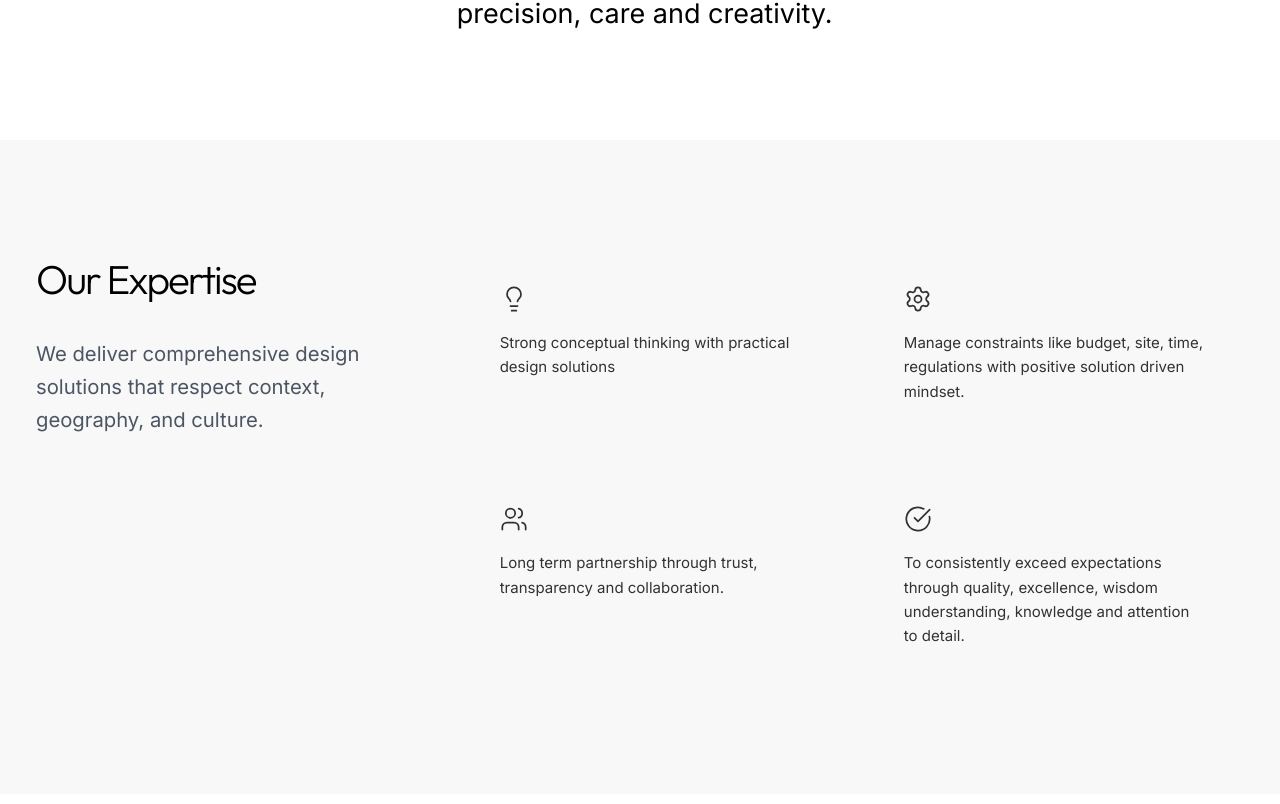
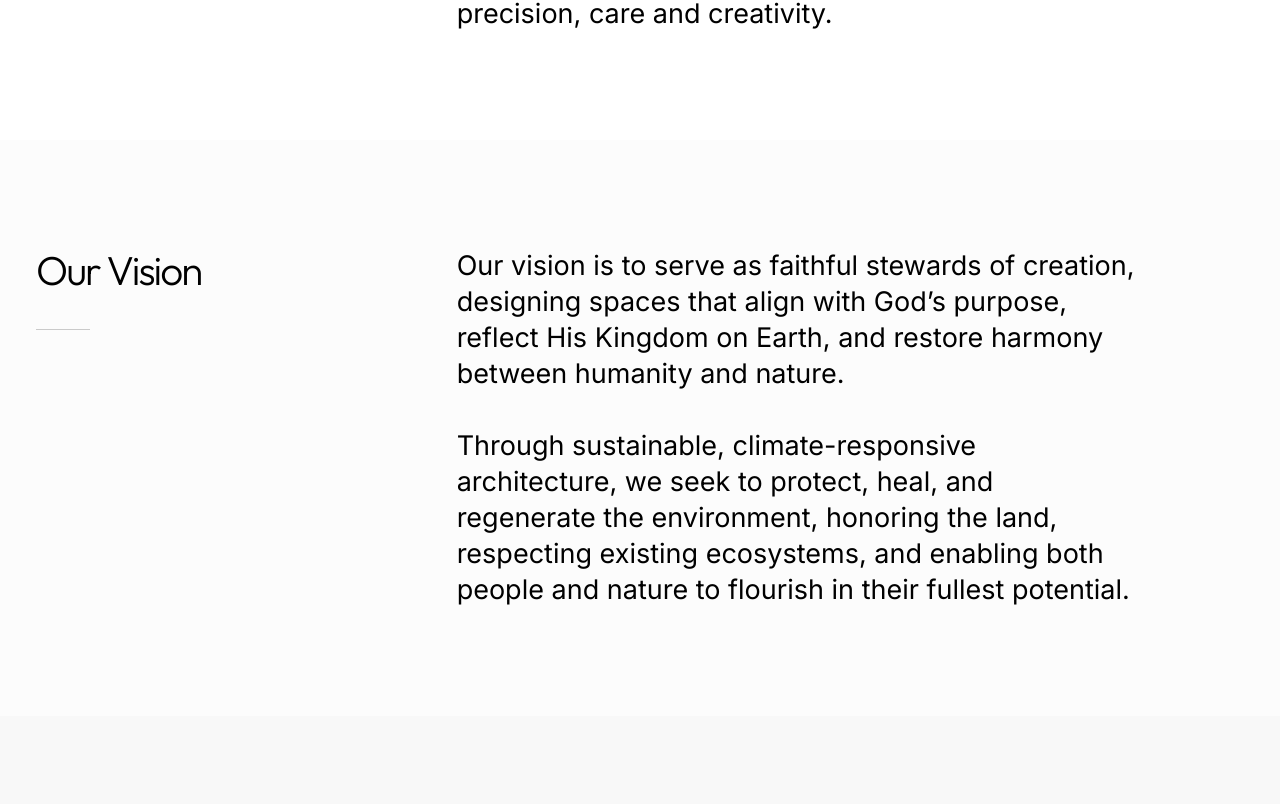
Before and after one commit to zionicarc/Zionicarc-Website, a React (Vite) app: page / in a window 1280 px wide. Shown: the part 1196-2000 px from the top of the page. Built offline with nearby package versions, Linux system fonts and the light colour scheme; no server answers; the database is empty.

Commit message:
Integrated Our Vision section, updated brand styling, and secured config with environment variables

```diff
--- a/src/App.jsx
+++ b/src/App.jsx
@@ -4,6 +4,7 @@ import { SiteProvider, useSite } from "./context/SiteContext";
 import Navbar from "./components/Navbar";
 import Hero from "./components/Hero";
 import About from "./components/About";
+import Vision from "./components/Vision";
 import Expertise from "./components/OurExpertise";
 import Footer from "./components/Footer";
 
@@ -46,6 +47,7 @@ const MainSite = () => {
       <main>
         <Hero />
         {settings.showAbout && <About />}
+        {settings.showVision && <Vision />}
         {settings.showExpertise && <Expertise />}
         {settings.showApproach && (
           <Suspense fallback={<SectionLoader />}>
--- a/src/components/AdminDashboard.jsx
+++ b/src/components/AdminDashboard.jsx
@@ -177,6 +177,7 @@ export default function AdminDashboard() {
         { id: 'general', label: 'General', icon: Home },
         { id: 'hero', label: 'Hero', icon: Layout },
         { id: 'about', label: 'About', icon: Info },
+        { id: 'vision', label: 'Vision', icon: Eye },
         { id: 'expertise', label: 'Expertise', icon: Briefcase },
         { id: 'approach', label: 'Approach', icon: Zap },
         { id: 'services', label: 'Services', icon: Heart },
@@ -252,6 +253,7 @@ export default function AdminDashboard() {
                                     <div className="space-y-4">
                                         {[
                                             { id: 'showAbout', label: 'About Us Section' },
+                                            { id: 'showVision', label: 'Our Vision Section' },
                                             { id: 'showExpertise', label: 'Our Expertise Section' },
                                             { id: 'showApproach', label: 'Our Approach Section' },
                                             { id: 'showServices', label: 'Our Services Section' },
@@ -338,6 +340,34 @@ export default function AdminDashboard() {
                                                 className="w-full bg-white border border-black/5 rounded-xl px-4 py-4 text-black focus:outline-none focus:border-black/10 transition-all resize-none leading-relaxed font-outfit"
                                                 value={localSettings.about.description}
                                                 onChange={(e) => updateField('about', 'description', e.target.value)}
+                                            />
+                                        </div>
+                                    </div>
+                                </div>
+                            )}
+
+                            {activeTab === 'vision' && (
+                                <div className="space-y-8">
+                                    <header>
+                                        <h3 className="text-2xl font-bold uppercase tracking-tight mb-2">Vision Section</h3>
+                                        <p className="text-gray-500 text-sm">Define your studio's long-term aspirations.</p>
+                                    </header>
+                                    <div className="space-y-6">
+                                        <div className="space-y-2">
+                                            <label className="text-[10px] font-bold uppercase tracking-widest text-gray-400">Section Title</label>
+                                            <input
+                                                className="w-full bg-white border border-black/5 rounded-xl px-4 py-4 text-black focus:outline-none focus:border-black/10 transition-all font-outfit"
+                                                value={localSettings.vision.title}
+                                                onChange={(e) => updateField('vision', 'title', e.target.value)}
+                                            />
+                                        </div>
+                                        <div className="space-y-2">
+                                            <label className="text-[10px] font-bold uppercase tracking-widest text-gray-400">Vision Statement</label>
+                                            <textarea
+                                                rows={6}
+                                                className="w-full bg-white border border-black/5 rounded-xl px-4 py-4 text-black focus:outline-none focus:border-black/10 transition-all resize-none leading-relaxed font-outfit"
+                                                value={localSettings.vision.description}
+                                                onChange={(e) => updateField('vision', 'description', e.target.value)}
                                             />
                                         </div>
                                     </div>
--- a/src/components/Footer.jsx
+++ b/src/components/Footer.jsx
@@ -26,7 +26,7 @@ export default function Footer({ onOpenTerms, onOpenPrivacy }) {
           {/* Brand Identity */}
           <div className="space-y-6">
             <a href="#" className="font-montserrat text-xl tracking-[0.3em] font-normal uppercase">
-              {settings.footer.brandName.split(' ')[0]} <span className="font-bold">{settings.footer.brandName.split(' ').slice(1).join(' ')}</span>
+              <span className="text-[#808000]">{settings.footer.brandName.split(' ')[0]}</span> <span className="font-bold">{settings.footer.brandName.split(' ').slice(1).join(' ')}</span>
             </a>
             <p className="text-gray-500 text-sm leading-relaxed max-w-xs font-normal">
               {settings.footer.tagline}
--- a/src/components/Navbar.jsx
+++ b/src/components/Navbar.jsx
@@ -18,6 +18,7 @@ export default function Navbar() {
   const navLinks = [
     { label: "Home", href: "#", show: true },
     { label: "About Us", href: "#about", show: settings.showAbout },
+    { label: "Our Vision", href: "#vision", show: settings.showVision },
     { label: "Our Expertise", href: "#expertise", show: settings.showExpertise },
     { label: "Our Approach", href: "#approach", show: settings.showApproach },
     { label: "Our Services", href: "#detailed-services", show: settings.showServices },
@@ -35,7 +36,7 @@ export default function Navbar() {
           <div className="flex items-center gap-16">
             {/* Logo */}
             <a href="#" className="font-montserrat text-lg xl:text-xl tracking-[0.2em] font-light uppercase">
-              Z'IONIC <span className="font-bold">ARC</span>
+              <span className="text-[#808000]">Z'IONIC</span> <span className="font-bold">ARC</span>
             </a>
 
             {/* Desktop Nav Links */}
--- /dev/null
+++ b/src/components/Vision.jsx
@@ -0,0 +1,33 @@
+import React from 'react';
+import { useSite } from '../context/SiteContext';
+
+export default function Vision() {
+    const { settings } = useSite();
+
+    if (!settings.showVision) return null;
+
+    return (
+        <section id="vision" className="py-24 bg-[#fcfcfc]">
+            <div className="max-w-7xl mx-auto px-6 md:px-8">
+                <div className="grid grid-cols-1 md:grid-cols-12 gap-12 items-start">
+
+                    {/* Section Heading */}
+                    <div className="md:col-span-4 lg:col-span-3">
+                        <h2 className="text-3xl md:text-4xl font-outfit font-light tracking-tighter text-black leading-[0.9] text-center md:text-left">
+                            {settings.vision.title}
+                        </h2>
+                        <div className="w-12 h-[1px] bg-black/20 mt-8 hidden md:block" />
+                    </div>
+
+                    {/* Section Content */}
+                    <div className="md:col-span-8 lg:col-span-7 lg:col-start-5 space-y-8">
+                        <div className="text-xl md:text-2xl font-normal text-black leading-relaxed text-center md:text-left whitespace-pre-line">
+                            {settings.vision.description}
+                        </div>
+                    </div>
+
+                </div>
+            </div>
+        </section>
+    );
+}
--- a/src/context/SiteContext.jsx
+++ b/src/context/SiteContext.jsx
@@ -19,6 +19,7 @@ const deepMerge = (target, source) => {
 export const SiteProvider = ({ children }) => {
     const defaultSettings = {
         showAbout: true,
+        showVision: true,
         showExpertise: true,
         showApproach: true,
         showServices: true,
@@ -34,6 +35,10 @@ export const SiteProvider = ({ children }) => {
         about: {
             title: "About Us",
             description: "An architecture and design firm specialized in creating innovative, functional, and aesthetically pleasing spaces across residential, commercial, and hospitality sectors. Each project is a unique reflection of our clients' vision, values and aspirations, thoughtfully translated into meaningful design with precision, care and creativity."
+        },
+        vision: {
+            title: "Our Vision",
+            description: "Our vision is to serve as faithful stewards of creation, designing spaces that align with God’s purpose, reflect His Kingdom on Earth, and restore harmony between humanity and nature.\n\nThrough sustainable, climate-responsive architecture, we seek to protect, heal, and regenerate the environment, honoring the land, respecting existing ecosystems, and enabling both people and nature to flourish in their fullest potential."
         },
         expertise: {
             title: "Our Expertise",
--- a/src/lib/firebase.js
+++ b/src/lib/firebase.js
@@ -5,14 +5,15 @@ import { getAnalytics } from "firebase/analytics";
 import { getAuth } from "firebase/auth";
 
 // Actual Firebase Configuration provided by the user
+// Firebase Configuration pulled from environment variables
 const firebaseConfig = {
-    apiKey: "AIzaSyCrkLXYcBAKntJe-u1PD13e0IF0mkqeRww",
-    authDomain: "z-ionic-arc.firebaseapp.com",
-    projectId: "z-ionic-arc",
-    storageBucket: "z-ionic-arc.firebasestorage.app",
-    messagingSenderId: "436666752422",
-    appId: "1:436666752422:web:e3adc7db6c7e0df9c90367",
-    measurementId: "G-J9YTF6X8BF"
+    apiKey: import.meta.env.VITE_FIREBASE_API_KEY,
+    authDomain: import.meta.env.VITE_FIREBASE_AUTH_DOMAIN,
+    projectId: import.meta.env.VITE_FIREBASE_PROJECT_ID,
+    storageBucket: import.meta.env.VITE_FIREBASE_STORAGE_BUCKET,
+    messagingSenderId: import.meta.env.VITE_FIREBASE_MESSAGING_SENDER_ID,
+    appId: import.meta.env.VITE_FIREBASE_APP_ID,
+    measurementId: import.meta.env.VITE_FIREBASE_MEASUREMENT_ID
 };
 
 const app = initializeApp(firebaseConfig);
```
